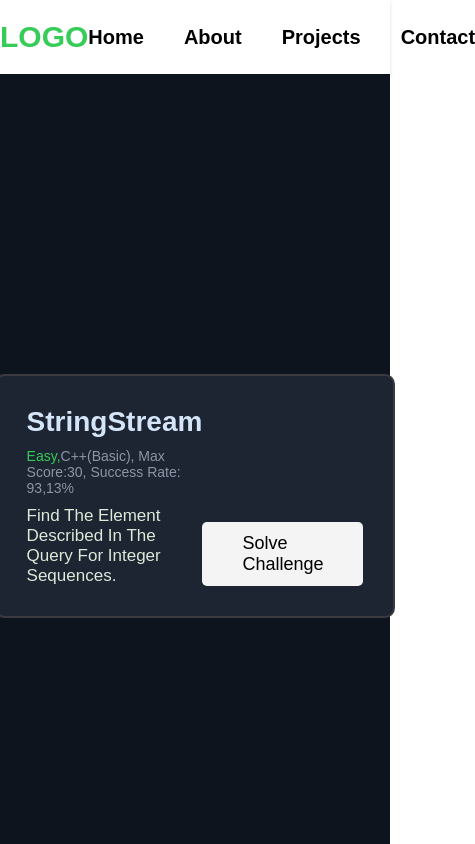
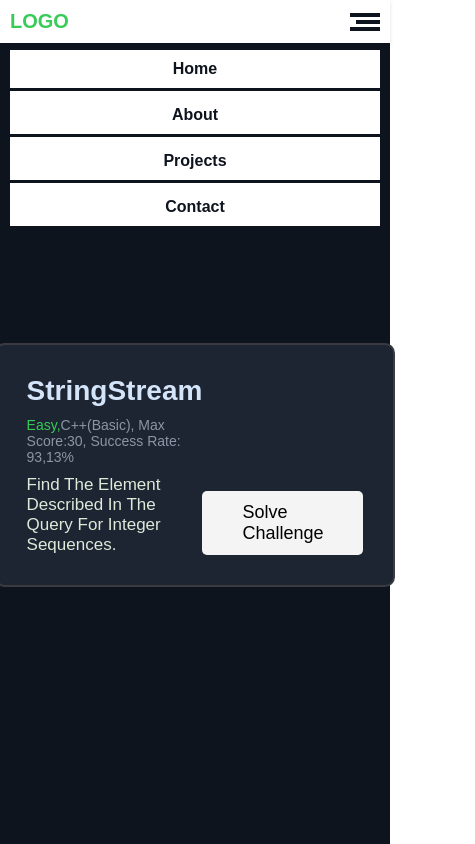
Before and after one commit to ZakariaAlkaldi/Challenge, a plain HTML site: page index.html in a window 390 px wide. Shown: the top 844 px of the page, 475 px wide, since content can reach past the window. Drawn offline with Linux system fonts and the light colour scheme.

Commit message:
adding mobile version

```diff
--- a/index.html
+++ b/index.html
@@ -8,7 +8,6 @@
   </head>
   <body>
     <div class="header">
-      <div class="container">
       <div class="logo">Logo</div>
       <ul class="navbar">
         <li><a href="#">Home</a></li>
@@ -16,6 +15,10 @@
         <li><a href="#">Projects</a></li>
         <li><a href="#">Contact</a></li>
       </ul>
+      <div class="toggle">
+        <span class="top"></span>
+        <span class="mid"></span>
+        <span class="bot"></span>
       </div>
     </div>
     <!-- Start Section  -->
@@ -38,25 +41,5 @@
       </div>
     </div>
     <!-- End Section  -->
-    <!-- Start Section  -->
-    <div class="landding">
-      <div class="container">
-        <div class="box">
-          <div class="info">
-            <h3 class="title">StringStream</h3>
-            <p class="one">
-              <span>easy,</span>c++(Basic), Max score:30, success rate: 93,13%
-            </p>
-            <p class="two">
-              find the element described in the query for integer sequences.
-            </p>
-          </div>
-          <div class="button">
-            <a href="#">Solve Challenge</a>
-          </div>
-        </div>
-      </div>
-    </div>
-    <!-- End Section  -->
   </body>
 </html>
--- a/style.css
+++ b/style.css
@@ -9,7 +9,7 @@ html {
   scroll-behavior: smooth;
 }
 body {
-    font-family: 'Cairo', sans-serif;
+  font-family: "Cairo", sans-serif;
 }
 a {
   text-decoration: none;
@@ -46,11 +46,16 @@ ul {
 .header {
   background-color: white;
   box-shadow: 0px 2px 4px 0px rgba(0 0 0 / 13%);
-}
-.header .container {
   display: flex;
   justify-content: space-between;
+  align-items: center;
   padding: 20px 0;
+  position: relative;
+}
+@media (max-width: 767px) {
+  .header {
+    padding: 10px;
+  }
 }
 .header .logo {
   font-size: 30px;
@@ -60,16 +65,33 @@ ul {
   display: flex;
   align-items: center;
   height: 100%;
-
 }
 .header .navbar {
   display: flex;
   gap: 40px;
   align-items: center;
 }
+.toggle {
+  width: 30px;
+  height: 100%;
+  display: flex;
+  flex-direction: column;
+  gap: 3px;
+  display: none;
+}
+.toggle span {
+  display: block;
+  width: 100%;
+  height: 4px;
+  background-color: #0e141e;
+}
+.toggle .mid {
+  width: 80%;
+  margin-left: 20%;
+}
 .header .navbar li a {
   font-size: 20px;
-    color: black;
+  color: #0e141e;
   font-weight: bold;
   display: block;
   transition: all 0.3s linear;
@@ -81,7 +103,36 @@ ul {
   transform: translateY(-8px);
   border-width: 100%;
 }
-
+@media (max-width: 767px) {
+  .header .logo {
+    font-size: 20px;
+  }
+  .header .navbar {
+    width: calc(100% - 20px);
+    display: flex;
+    flex-direction: column;
+    gap: 15px;
+    background-color: white;
+    position: absolute;
+    top: 50px;
+    padding: 10px 0;
+    visibility: visible;
+  }
+  .header .navbar li a {
+    font-size: 16px;
+  }
+  .header .navbar li {
+    width: 100%;
+    text-align: center;
+  }
+  .header .navbar li:not(:last-child) {
+    padding-bottom: 10px;
+    border-bottom: 3px solid #0e141e;
+  }
+  .toggle {
+    display: flex;
+  }
+}
 .landding {
   padding-left: 25px;
   padding-right: 25px;
@@ -136,7 +187,7 @@ ul {
   padding: 11px 40px;
   border-radius: 5px;
   position: relative;
-    transition: all .3s ease;
+  transition: all 0.3s ease;
 }
 .container .box .button a:hover {
   background-color: #00751f;
```
Lines whose indentation alone changed are shown as unchanged.
